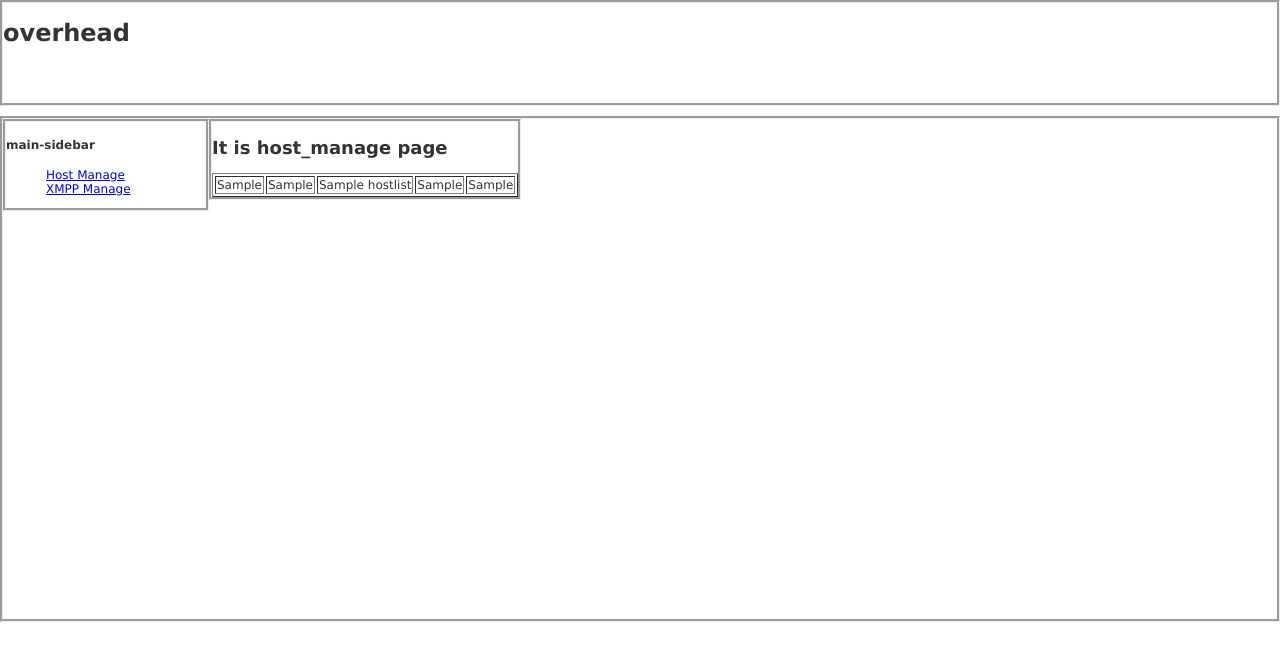
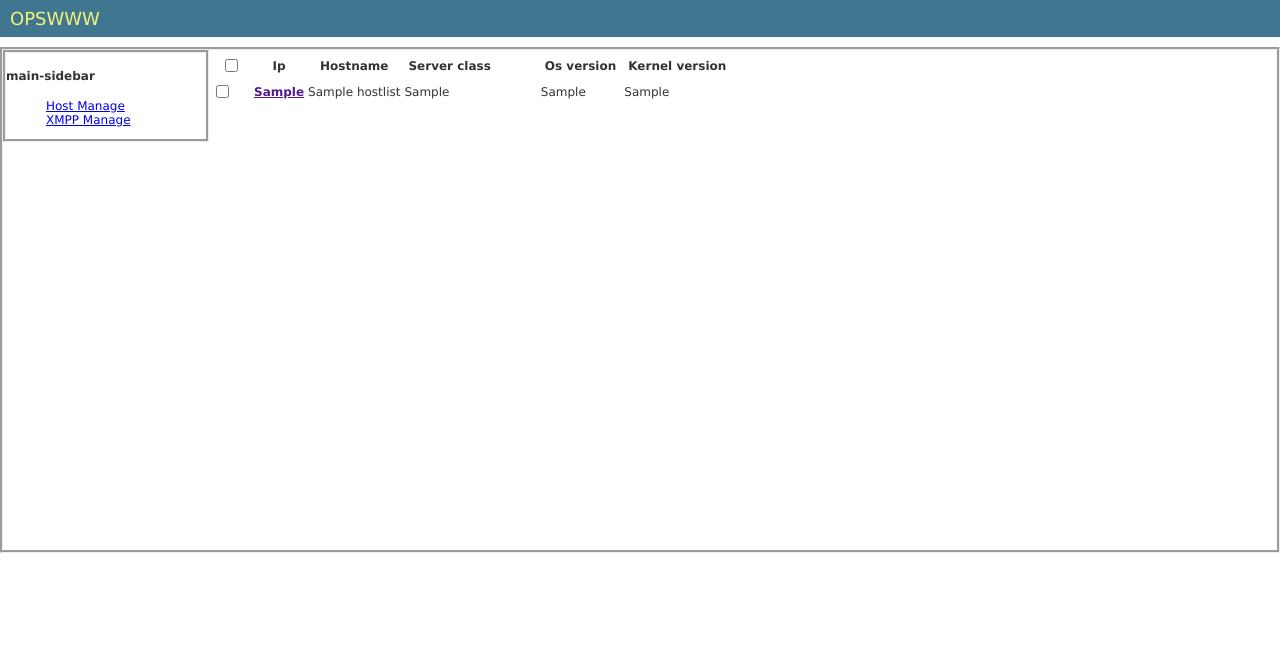
Before and after one commit to baiqj/opswww, a Django app: template opswww/templates/host_manage.html in a window 1280 px wide. Shown: the top 661 px of the page. Run offline with Django 3.2, Linux system fonts and the light colour scheme; the template is opened without the code that fills it: values that come from a table or form of the project are taken from there, others are empty; tables that the repository leaves empty hold one stand-in row (values such as "Sample post"); parts of the project's set-up code (start-up, migrations or seed data) failed here and were passed over.

Commit message:
Tue Aug 12 18:16:37 CST 2014

```diff
--- a/opswww/css/base.css
+++ /dev/null
@@ -1,34 +0,0 @@
-body {
-    margin: 0;
-    padding: 0;
-    font-size: 12px;
-    font-family: "Lucida Grande","DejaVu Sans","Bitstream Vera Sans",Verdana,Arial,sans-serif;
-    color: #333;
-    background: #fff;
-}
-
-#overhead {
-	height:100px;
-	border-style:groove;
-}
-
-#main {
-	margin-top:10px;
-	border-style:groove;
-	height:500px;
-}
-
-#main-sidebar {
-	border-style:groove;
-	width:200px;
-	float:left;
-}
-
-#main-sidebar ul {
-	list-style-type:none;
-}
-
-#main-content {
-	border-style:groove;
-	float:left;
-}
--- /dev/null
+++ b/opswww/static/css/base.css
@@ -0,0 +1,125 @@
+body {
+    margin: 0;
+    padding: 0;
+    font-size: 12px;
+    font-family: "Lucida Grande","DejaVu Sans","Bitstream Vera Sans",Verdana,Arial,sans-serif;
+    color: #333;
+    background: #fff;
+}
+
+#container {
+    position: relative;
+    width: 100%;
+    min-width: 760px;
+    padding: 0;
+}
+
+#branding h1 {
+    padding: 0 10px;
+    font-size: 18px;
+    margin: 8px 0;
+    font-weight: normal;
+    color: #f4f379;
+}
+
+#overhead {
+	background: #417690;
+    color: #ffc;
+    overflow: hidden;
+}
+
+#main {
+	margin-top:10px;
+	border-style:groove;
+	height:500px;
+}
+
+#main-sidebar {
+	border-style:groove;
+	width:200px;
+	float:left;
+}
+
+#main-sidebar ul {
+	list-style-type:none;
+}
+
+
+
+
+
+
+/* SORTABLE TABLES */
+
+thead th {
+    padding: 2px 5px;
+    line-height: normal;
+}
+
+thead th a:link, thead th a:visited {
+    color: #666;
+}
+
+
+
+thead th.sorted .text {
+	padding-right: 42px;
+}
+
+table thead th .text span {
+    padding: 2px 5px;
+    display:block;
+}
+
+table thead th .text a {
+    display: block;
+    cursor: pointer;
+    padding: 2px 5px;
+}
+
+
+
+thead th.sorted a.sortremove {
+    visibility: hidden;
+}
+
+table thead th.sorted:hover a.sortremove {
+    visibility: visible;
+}
+
+table thead th.sorted .sortoptions {
+    display: block;
+    padding: 4px 5px 0 5px;
+    float: right;
+    text-align: right;
+}
+
+table thead th.sorted .sortpriority {
+    font-size: .8em;
+    min-width: 12px;
+    text-align: center;
+    vertical-align: top;
+}
+
+table thead th.sorted .sortoptions a {
+    width: 14px;
+    height: 12px;
+    display: inline-block;
+}
+
+
+/* ORDERABLE TABLES */
+
+table.orderable tbody tr td:hover {
+    cursor: move;
+}
+
+table.orderable tbody tr td:first-child {
+    padding-left: 14px;
+    background-image: url(../img/nav-bg-grabber.gif);
+    background-repeat: repeat-y;
+}
+
+table.orderable-initalized .order-cell, body>tr>td.order-cell {
+    display: none;
+}
--- a/opswww/templates/base.html
+++ b/opswww/templates/base.html
@@ -6,20 +6,23 @@
     	<meta name="description" content="">
 
     	<title>OPSWWW</title>
+
     	<!--
     	<style type="text/css">
     	</style>
     	-->
 
-
-    	<link rel="stylesheet" type="text/css" href="base.css">
+    	<link rel="stylesheet" type="text/css" href="/static/css/base.css">
 
    	</head>
 
 
   	<body>
+  		<div id="container">
 			<div id="overhead">
-			<h1>overhead</h1>
+				<div id="branding">
+					<h1>OPSWWW</h1>
+				</div>
 			</div>
 
 			<div id="main">
@@ -35,6 +38,6 @@
 					{% block page-content %}{% endblock %}
 				</div>
 			</div>
-
+		</div>
  	</body>
 </html>
--- a/opswww/templates/host_manage.html
+++ b/opswww/templates/host_manage.html
@@ -1,5 +1,6 @@
 {% extends "base.html" %}
 {% block page-content %}
+	<!--
 	<h2>It is host_manage page</h2>
 	<table border="1">
 	{% for h in hl %}
@@ -12,4 +13,59 @@
 		</tr>
 	{% endfor %}
 	</table>
+	-->
+
+
+
+	<div class="results">
+		<table id="result_list">
+			<thead>
+				<tr>
+
+					<th scope="col"  class="action-checkbox-column">
+   						<div class="text"><span><input type="checkbox" id="action-toggle" /></span></div>
+
+					</th>
+
+					<th scope="col"  class="sortable column-ip">
+   						<div class="text">Ip</div>
+					</th>
+
+					<th scope="col"  class="sortable column-hostname">
+   						<div class="text">Hostname</div>
+					</th>
+
+					<th scope="col"  class="sortable column-server_class sorted ascending">
+   						<div class="text">Server class</div>
+					</th>
+
+					<th scope="col"  class="sortable column-os_version">
+   						<div class="text">Os version</div>
+					</th>
+
+					<th scope="col"  class="sortable column-kernel_version">
+   						<div class="text">Kernel version</div>
+					</th>
+				</tr>
+			</thead>
+
+			<tbody>
+			{% for h in hl %}
+				<tr class="row1">
+					<td class="action-checkbox">
+						<input class="action-select" name="selected_action" type="checkbox" value="" />
+					</td>
+					<th><a href="">{{ h.ip }}</a></th>
+					<td>{{ h.hostname }}</td>
+					<td>{{ h.server_class }}</td>
+					<td>{{ h.os_version }}</td>
+					<td>{{ h.kernel_version }}</td>
+				</tr>
+			{% endfor %}
+
+			</tbody>
+		</table>
+	</div>
+
+
 {% endblock %}
```
Also changed, not shown: opswww/settings.py (+8 -8 lines), opswww/templates/admin_base.html (added, +79 -0 lines). Lines whose indentation alone changed are shown as unchanged.
